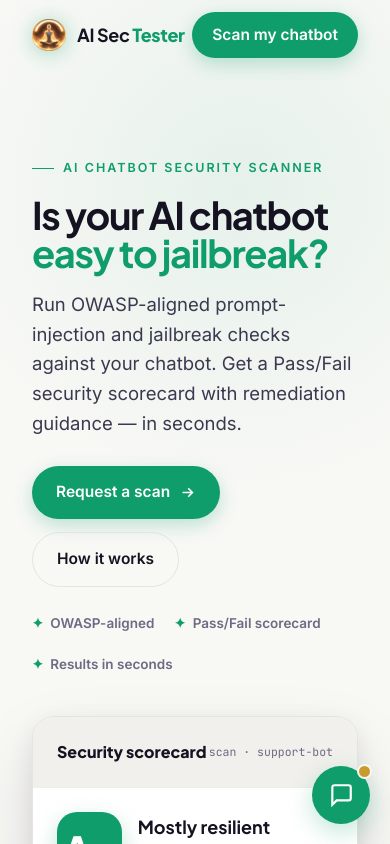
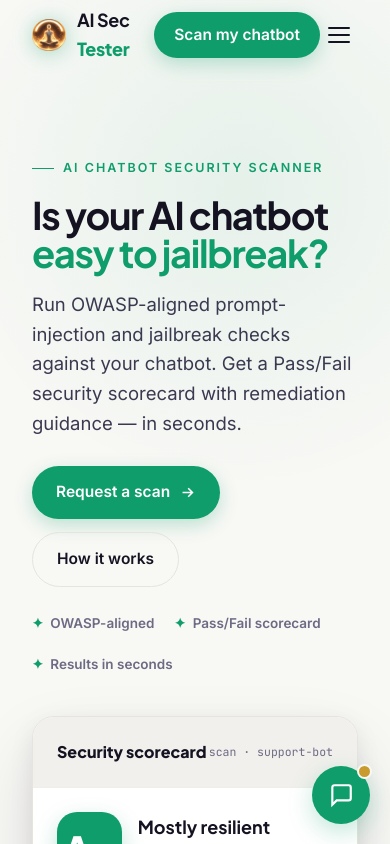
Before and after one commit to sngeetong144-droid/ai-sec-tester, a Next.js app: page / in a window 390 px wide. Shown: the top 844 px of the page. Built offline with nearby package versions, Linux system fonts and the light colour scheme; no server answers.

Commit message:
feat: mobile hamburger menu on landing nav (CSS-only checkbox toggle)

```diff
--- a/app/_components/landing.tsx
+++ b/app/_components/landing.tsx
@@ -148,6 +148,13 @@ export function Landing() {
               AI Sec <b>Tester</b>
             </span>
           </a>
+          {/* CSS-only mobile hamburger (checkbox hack — no client JS) */}
+          <input type="checkbox" id="nav-toggle" className="nav-toggle" aria-hidden="true" />
+          <label htmlFor="nav-toggle" className="nav-burger" aria-label="Open menu">
+            <span />
+            <span />
+            <span />
+          </label>
           <div className="nav-links">
             <a href="#how">How it works</a>
             <a href="#checks">What we check</a>
--- a/app/landing.css
+++ b/app/landing.css
@@ -100,8 +100,26 @@
 .aist-landing .nav-links a:hover { color: var(--ink); }
 .aist-landing .nav-cta { display: flex; align-items: center; gap: 14px; }
 .aist-landing .nav .brand img { filter: drop-shadow(0 2px 10px rgba(15, 157, 107, 0.35)); }
+/* mobile hamburger (checkbox hack, no JS) */
+.aist-landing .nav-toggle { display: none; }
+.aist-landing .nav-burger { display: none; flex-direction: column; gap: 5px; cursor: pointer; padding: 8px; }
+.aist-landing .nav-burger span { display: block; width: 22px; height: 2px; background: var(--ink); border-radius: 2px; transition: transform 0.25s, opacity 0.25s; }
 @media (max-width: 900px) {
-  .aist-landing .nav-links { display: none; }
+  .aist-landing .nav-burger { display: flex; order: 3; }
+  .aist-landing .nav-links {
+    display: none;
+    position: absolute; top: 70px; left: 0; right: 0;
+    flex-direction: column; gap: 0;
+    background: rgba(248, 248, 245, 0.98); backdrop-filter: blur(18px);
+    border-bottom: 1px solid var(--line);
+    padding: 8px 32px 16px;
+  }
+  .aist-landing .nav-links a { padding: 12px 0; border-bottom: 1px solid var(--line); }
+  .aist-landing .nav-links a:last-child { border-bottom: none; }
+  .aist-landing .nav-toggle:checked ~ .nav-links { display: flex; }
+  .aist-landing .nav-toggle:checked ~ .nav-burger span:nth-child(1) { transform: translateY(7px) rotate(45deg); }
+  .aist-landing .nav-toggle:checked ~ .nav-burger span:nth-child(2) { opacity: 0; }
+  .aist-landing .nav-toggle:checked ~ .nav-burger span:nth-child(3) { transform: translateY(-7px) rotate(-45deg); }
 }
 
 /* keep anchor targets clear of the fixed nav */
```
